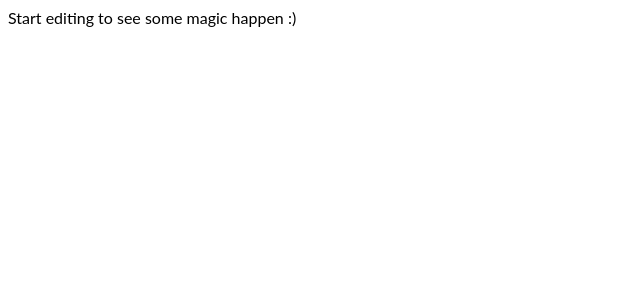
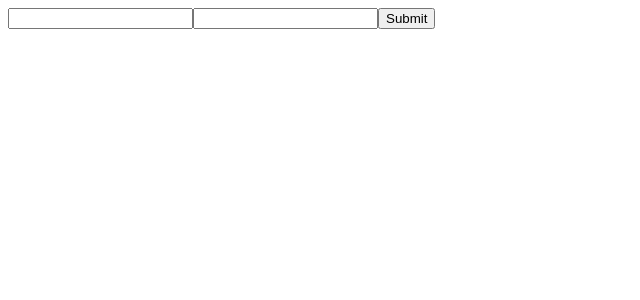
Before and after one commit to al-bur/growup-diary-stackblitz, a React (Create React App) app: page / in a window 1280 px wide. Shown: the top 300 px of the page, without its empty margins (0-640 px from the left). Built offline with nearby package versions, Linux system fonts and the light colour scheme.

Commit message:
3 files modified

```diff
--- a/App.tsx
+++ b/App.tsx
@@ -1,10 +1,38 @@
 import * as React from 'react';
 import './style.css';
+import { useForm, SubmitHandler } from 'react-hook-form';
+
+type Inputs = {
+  id: string;
+  name: string;
+  password: string;
+  passwordConfirmation: string;
+};
 
 export default function App() {
+  const {
+    register,
+    handleSubmit,
+    watch,
+    formState: { errors },
+  } = useForm<Inputs>();
+  const onSubmit: SubmitHandler<Inputs> = (data) => console.log(data);
+
+  console.log(watch('id')); // watch input value by passing the name of it
+
   return (
-    <div>
-      <p>Start editing to see some magic happen :)</p>
-    </div>
+    /* "handleSubmit" will validate your inputs before invoking "onSubmit" */
+    <form onSubmit={handleSubmit(onSubmit)}>
+      {/* register your input into the hook by invoking the "register" function */}
+      <input {...register('id', { required: true })} />
+      {errors.id && <span>id is required</span>}
+      {/* include validation with required or other standard HTML validation rules */}
+      <input {...register('password', { required: true })} />
+      {errors.password && <span>password is required</span>}
+
+      {/* errors will return when field validation fails  */}
+
+      <input type="submit" />
+    </form>
   );
 }
--- a/package.json
+++ b/package.json
@@ -6,7 +6,8 @@
     "@types/react": "^18.0.8",
     "@types/react-dom": "^18.0.2",
     "react": "^18.1.0",
-    "react-dom": "^18.1.0"
+    "react-dom": "^18.1.0",
+    "react-hook-form": "^7.39.1"
   },
   "scripts": {
     "start": "react-scripts start",
```
Also changed, not shown: 1 other file (tests, documents, lock files or other folders).
